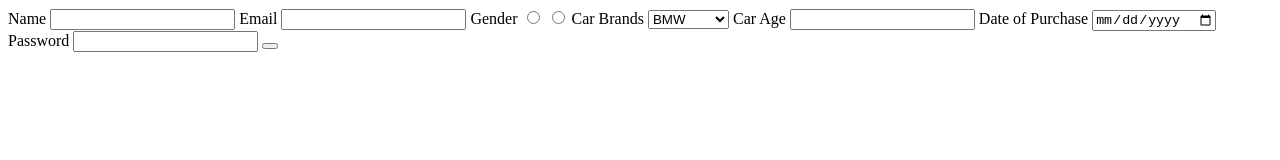
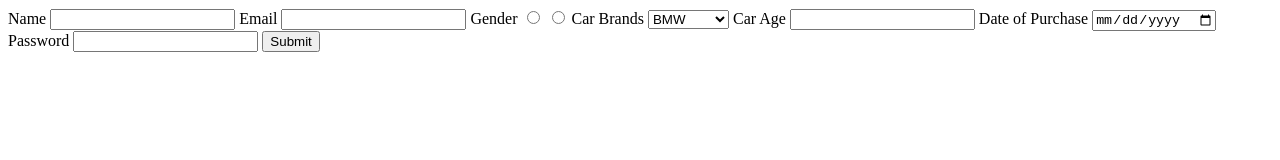
Before and after one commit to acciojob/car-insurance-form-Ambersinha97, a website: page main.html in a window 1280 px wide. Drawn offline with Linux system fonts and the light colour scheme.

Commit message:
created a submission

```diff
--- a/main.html
+++ b/main.html
@@ -29,7 +29,7 @@
 		<label for="password">Password</label>
 		<input type="password" id="password" required/>
 
-		<button type="submit" value="Submit"></button>
+		<button type="submit">Submit</button>
 
 	</form>
     <script type="text/javascript" src="./script.js">
```
